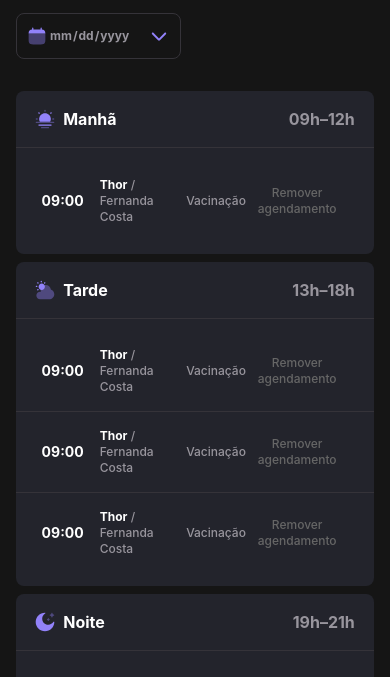
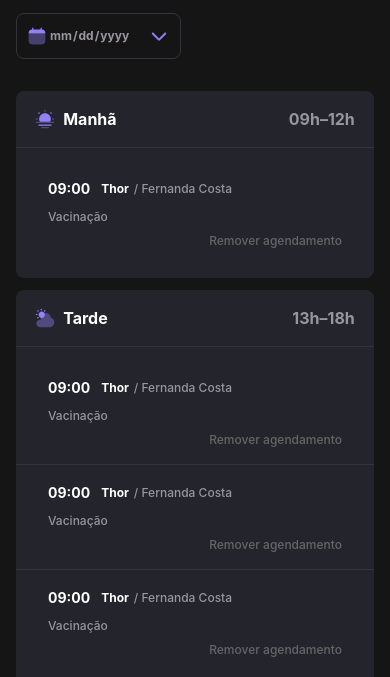
Before and after one commit to LuizGuimaraesz/Agendamento-petshop, a plain HTML site: page index.html in a window 390 px wide. Shown: the part 167-844 px from the top of the page. Drawn offline with Linux system fonts and the light colour scheme.

Commit message:
Adjusting the scheduling items for mobile

```diff
--- a/src/styles/schedules.css
+++ b/src/styles/schedules.css
@@ -55,7 +55,7 @@ h1 {
 .periods {
   display: flex;
   flex-direction: column;
-  gap: 0.5rem;
+  gap: 0.6rem;
 }
 .period {
   background-color: var(--background-tertiary);
@@ -166,10 +166,55 @@ h1 {
 }
 
 @media (max-width: 600px) {
+  main {
+    padding-right: auto;
+  }
   #header-main {
     flex-direction: column;
     align-items: flex-start;
     gap: 1rem;
+  }
+
+  .periods {
+    gap: 0.8rem;
+  }
+
+  .schedule-item {
+    display: flex;
+    flex-direction: column;
+
+    gap: 0.5rem;
+
+    padding: 1rem 0;
+  }
+
+  .schedule-info {
+    display: flex;
+    align-items: center;
+    align-self: flex-start;
+    margin-left: 2rem;
+    gap: 0.7rem;
+  }
+
+  .schedule-client {
+    display: flex;
+    gap: 0.3rem;
+  }
+
+  .schedule-client span {
+    display: flex;
+
+    gap: 0.2rem;
+  }
+
+  .schedule-service {
+    margin-left: 2rem;
+    align-self: flex-start;
+  }
+
+  .schedule-remove {
+    align-self: flex-end;
+    margin-right: 2rem;
   }
 
   #new-schedule {
@@ -177,8 +222,4 @@ h1 {
     margin: 1.5rem auto;
     display: block;
   }
-
-  .schedule-service {
-    padding: 0;
-  }
 }
```
